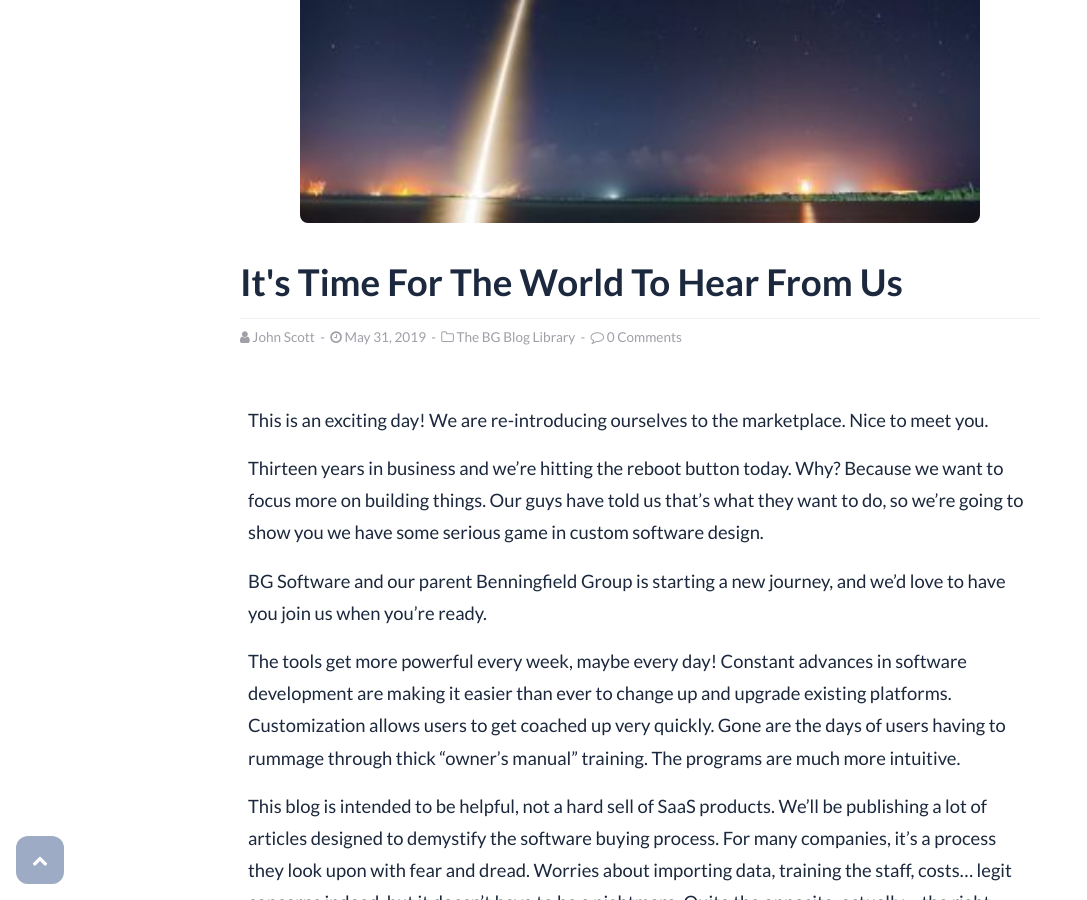
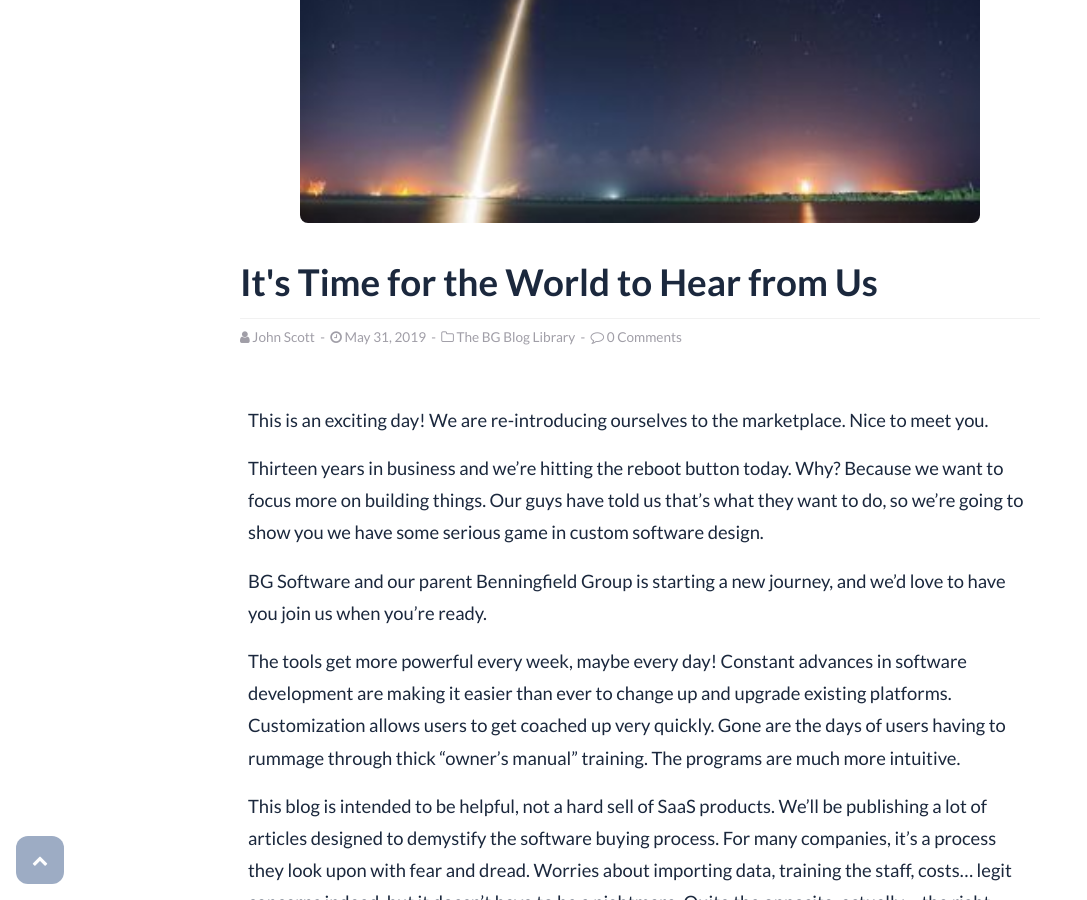
Before and after one commit to bgsoftware/company-site, a Jekyll site: the page built from _posts/2019-05-31-launching-a-business.md, in a window 1280 px wide and 900 px high, scrolled down 338 px. Shown: the whole window, without its empty margins (0-1087 px from the left). Built offline with Jekyll 4.4.1, drawn with Linux system fonts in a browser that asks for light colours; comment, search, counter and statistics services are not loaded.

```diff
--- a/_posts/2019-05-31-launching-a-business.md
+++ b/_posts/2019-05-31-launching-a-business.md
@@ -1,6 +1,6 @@
 ---
 layout      : post
-title       : It's Time For The World To Hear From Us
+title       : It's Time for the World to Hear from Us
 description : How often does one get to take an existing company and treat it like a startup?
 image       : 2019-05-31-its-time-for-the-world-to-hear-from-us.jpg
 author      : John Scott
```
